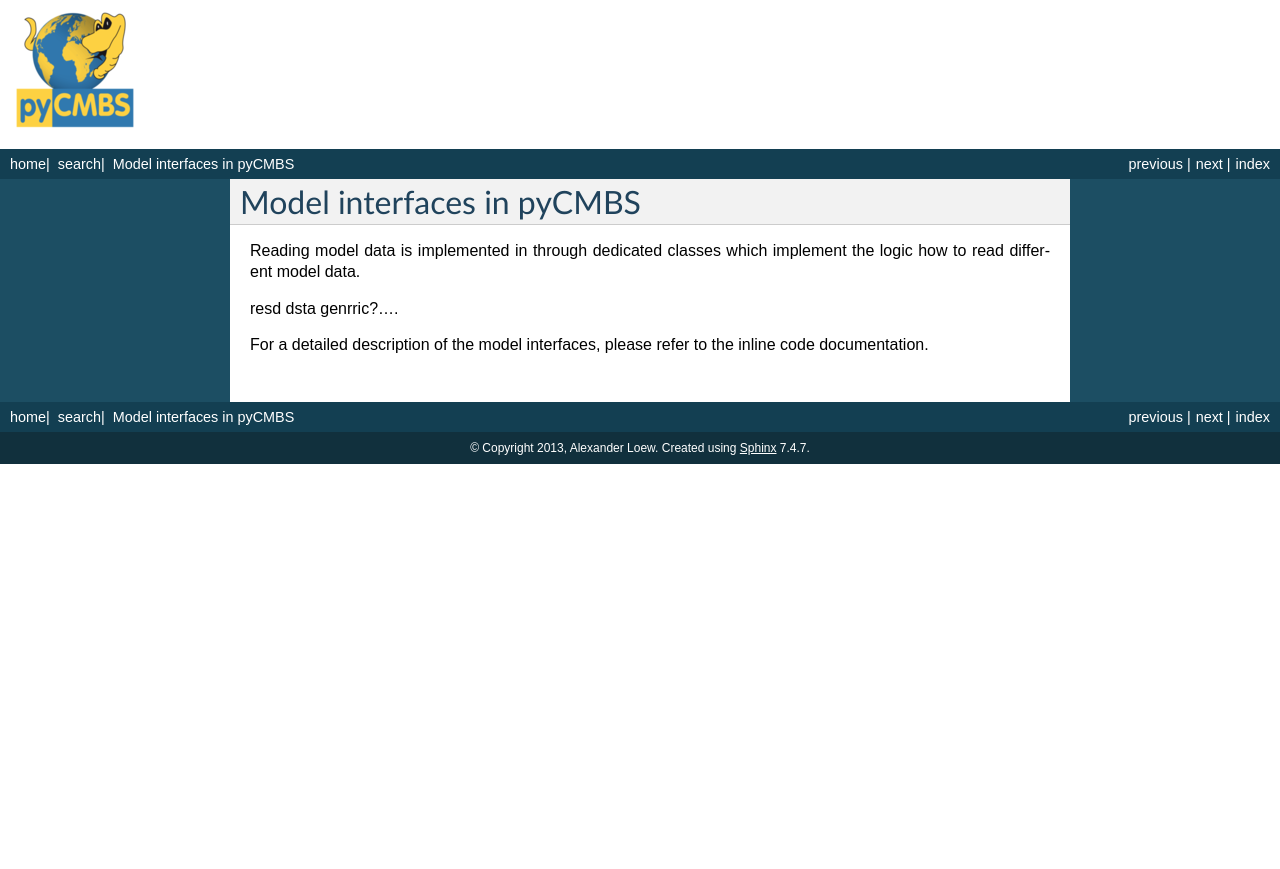
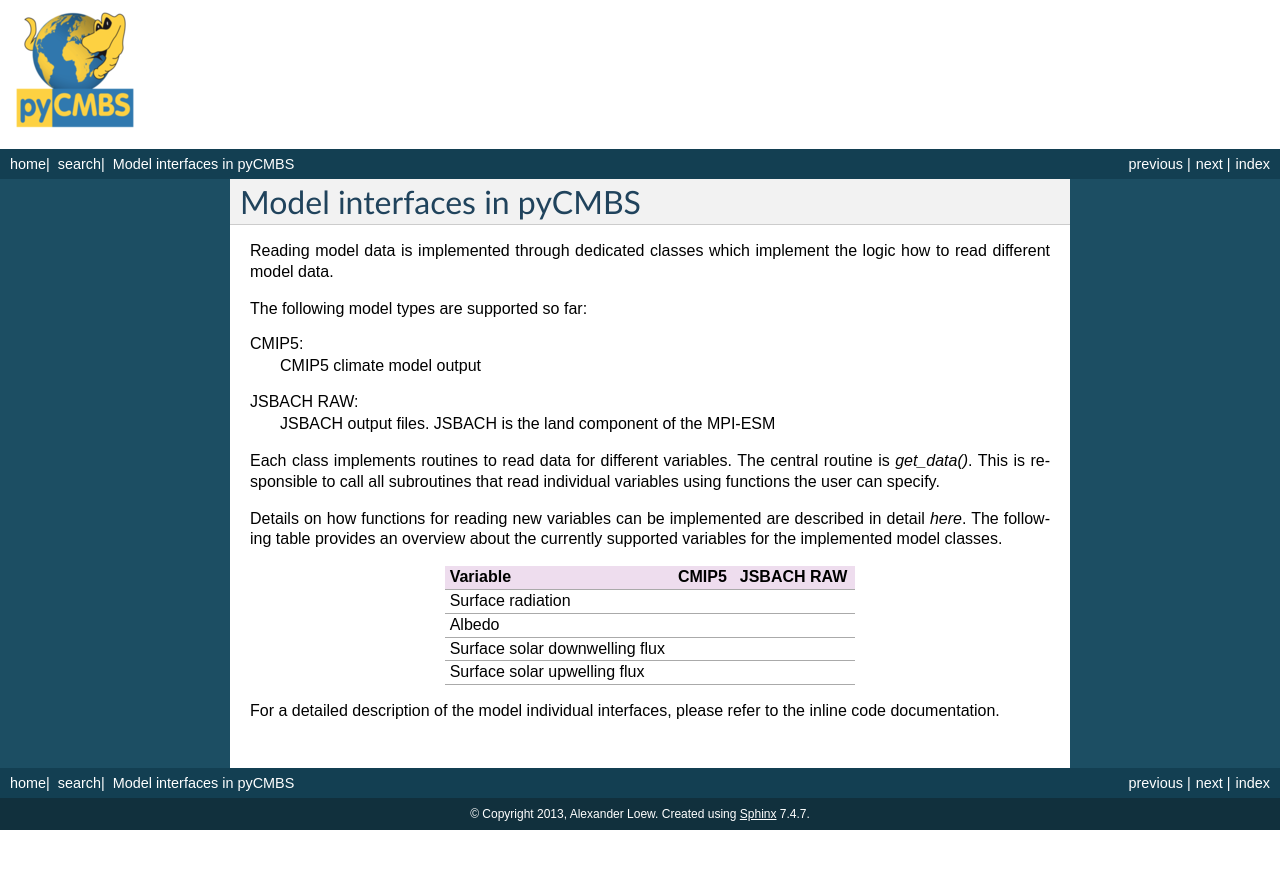
Before and after one commit to pygeo/pycmbs, a Sphinx documentation site: the page built from docsrc/source/models.rst, in a window 1280 px wide. Shown: the top 869 px of the page. Built offline with Sphinx 7.4.7, drawn with Linux system fonts in a browser that asks for light colours.

Commit message:
BUGFIX: when reading data, it was still possible that NAN values were returned. This is fixed now and NAN values are automatically masked; additionally some documentation and PEP8 fixes
git-svn-id: https://svn.zmaw.de/svn/pycmbs/trunk@494 46f1e1ae-ddaa-4461-89cc-888b818d8ef3

Former-commit-id: 6d9d490a235e206ee448a033604a1f0dc5702e43
Former-commit-id: 587368c10545050e32bb3d8480e67e7038539336

```diff
--- a/docsrc/source/models.rst
+++ b/docsrc/source/models.rst
@@ -1,12 +1,30 @@
 Model interfaces in pyCMBS
 --------------------------
 
-Reading model data is implemented in through dedicated classes which implement the logic how to read different model data.
+Reading model data is implemented through dedicated classes which implement the logic how to read different model data.
 
+The following model types are supported so far:
 
+CMIP5:
+    CMIP5 climate model output
 
-resd dsta genrric?....
+JSBACH RAW:
+    JSBACH output files. JSBACH is the land component of the MPI-ESM
 
+Each class implements routines to read data for different variables. The central routine is *get_data()*. This is responsible to call all subroutines that read individual variables using functions the user can specify.
 
+Details on how functions for reading new variables can be implemented are described in detail *here*. The following table provides an overview about the currently supported variables for the implemented model classes.
 
-For a detailed description of the model interfaces,  please refer to the inline code documentation.
++--------------------------------+-------+------------+
+|Variable                        | CMIP5 | JSBACH RAW |
++================================+=======+============+
+|Surface radiation               |       |            |
++--------------------------------+-------+------------+
+|Albedo                          |       |            |
++--------------------------------+-------+------------+
+|Surface solar downwelling flux  |       |            |
++--------------------------------+-------+------------+
+|Surface solar upwelling flux    |       |            |
++--------------------------------+-------+------------+
+
+For a detailed description of the model individual interfaces,  please refer to the inline code documentation.
```
Also changed, not shown: 2 other files.
